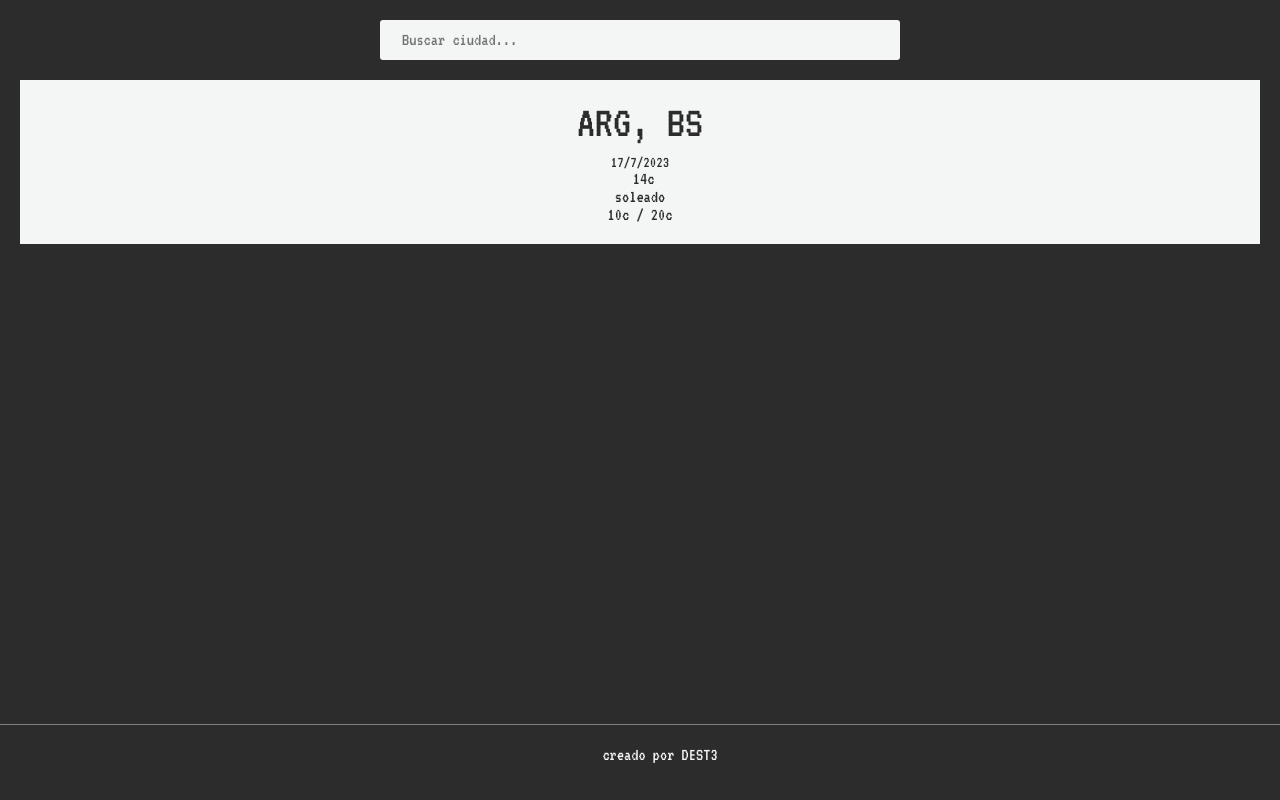
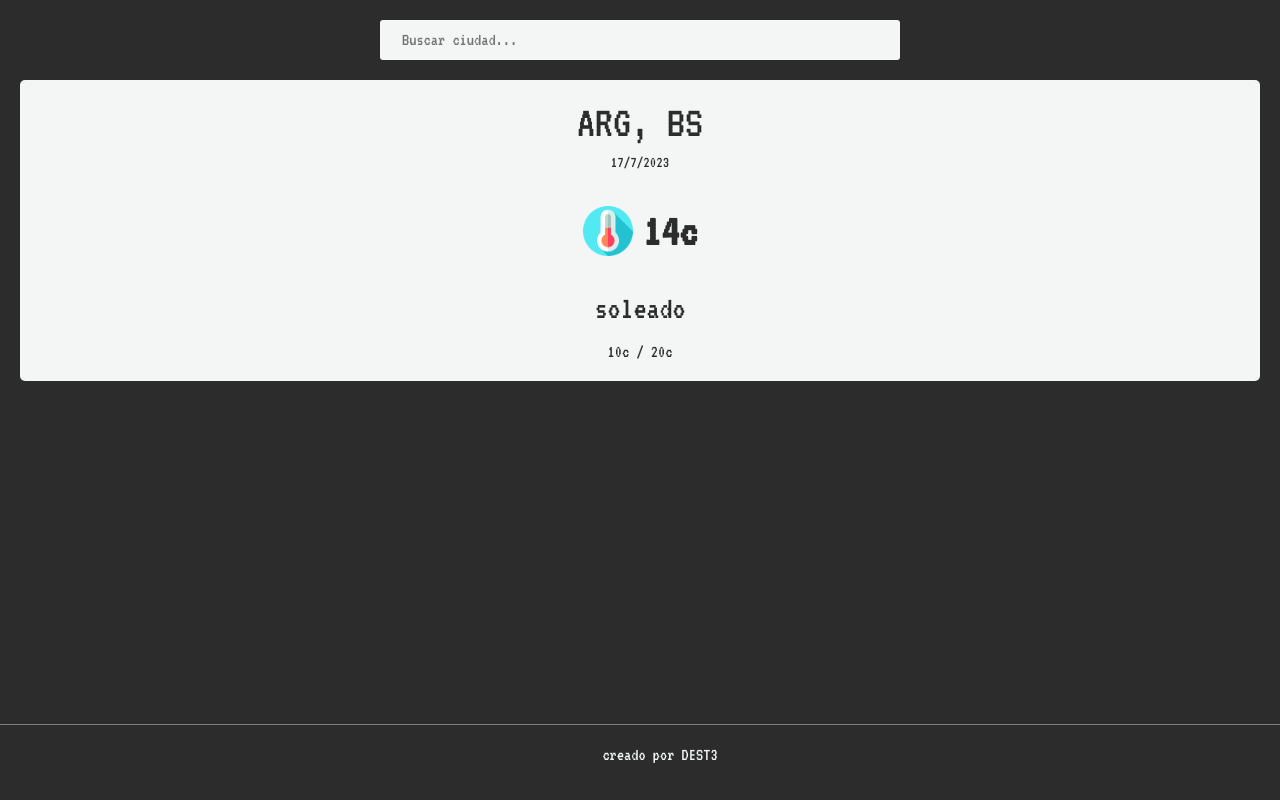
Before and after one commit to dest3/weather-app, a plain HTML site: page index.html in a window 1280 px wide. Drawn offline with Linux system fonts and the light colour scheme.

Commit message:
se agregaron las imagenes y se trabajaron los estilos

```diff
--- a/index.html
+++ b/index.html
@@ -23,8 +23,8 @@
             <div class="city">arg, bs</div>
             <div class="date">17/7/2023</div>
             <div class="temperature">
-                <img src="" alt="">
-                14c
+                <img src="img/temp-mid.png" alt="" class="temp-img">
+                <div class="temp">14c</div>
             </div>
             <div class="weather">soleado</div>
             <div class="range">10c / 20c</div>
--- a/styles.css
+++ b/styles.css
@@ -61,6 +61,7 @@ footer{
     color: var(--bg-color);
     padding: 20px;
     text-align: center;
+    border-radius: 5px;
 }
 
 .city{
@@ -71,9 +72,27 @@ footer{
 
 .date{
     font-size: 0.9rem;
+    margin-bottom: 2rem;
 }
 
+.temp-img{
+    width: 50px;
+    margin-right: 10px;
+}
 
 .temperature{
+    display: flex;
+    align-items: center;
+    justify-content: center;
+    margin-bottom: 2rem;
+}
 
+.temp{
+    font-size: 2.5rem;
+    font-weight: bold;
 }
+
+.weather{
+    font-size: 1.8rem;
+    margin-bottom: 1rem;
+}
```
Also changed, not shown: img/lluvia.png (added), img/sol.png (added), img/temp-high.png (added), img/temp-low.png (added), img/temp-mid.png (added), main.js (added).
